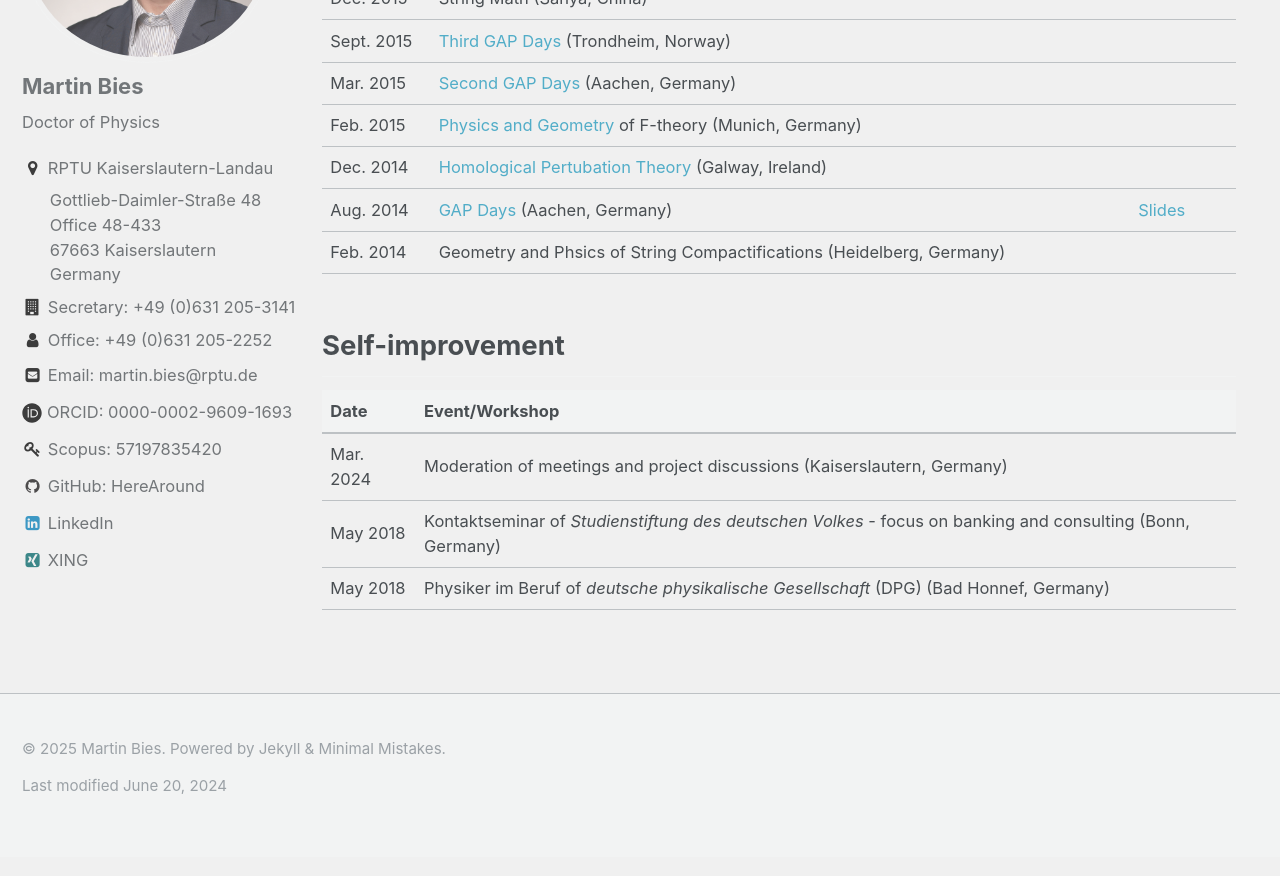
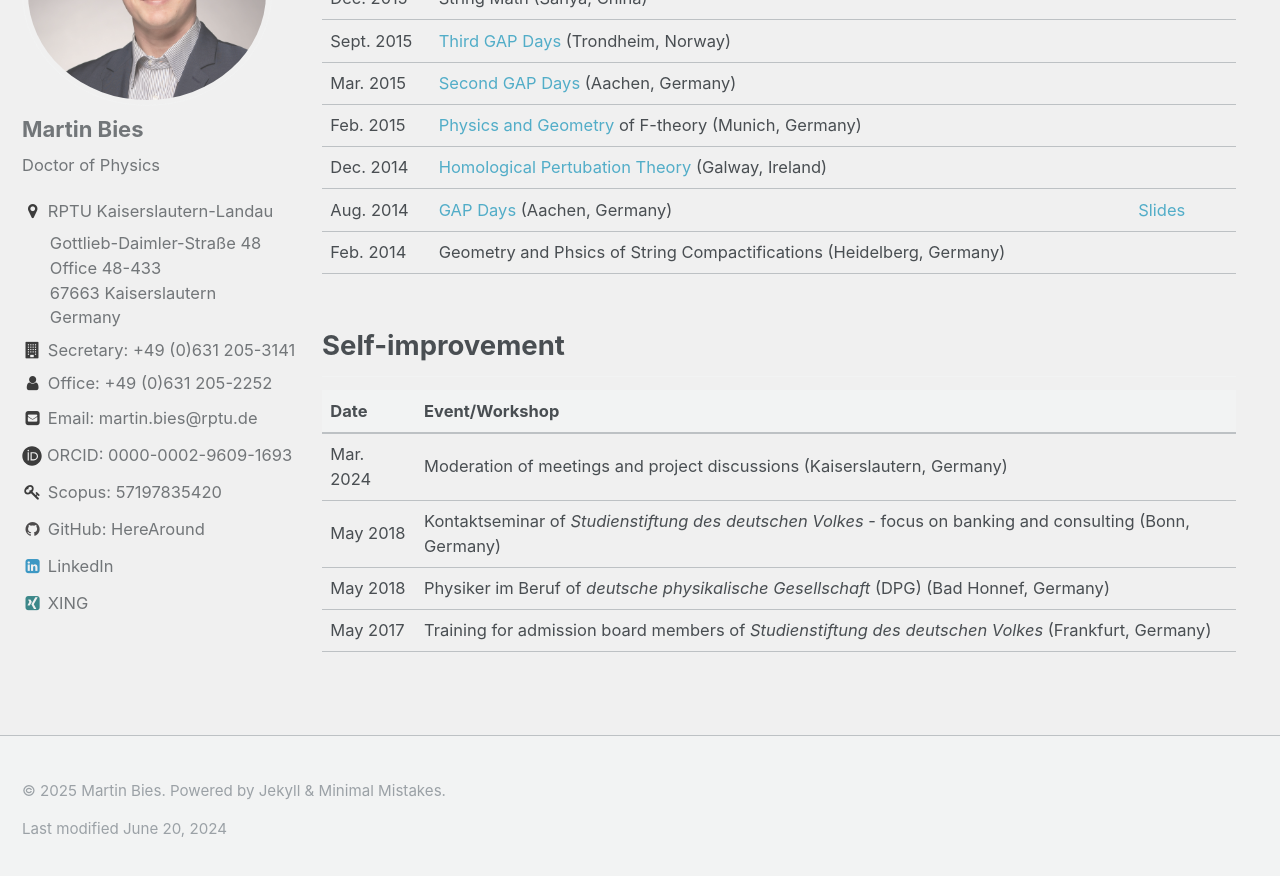
Before and after one commit to MartinBies/MartinBies.github.io, a Jekyll site: the page built from _pages/events.md, in a window 1280 px wide and 900 px high, scrolled down 2256 px. Shown: the top 876 px of the window. Built offline with Jekyll 4.4.1, drawn with Linux system fonts in a browser that asks for light colours.

Commit message:
Add one more event

```diff
--- a/_pages/events.md
+++ b/_pages/events.md
@@ -69,3 +69,4 @@ permalink: /events/
 | Mar. 2024 | Moderation of meetings and project discussions (Kaiserslautern, Germany) |
 | May 2018 | Kontaktseminar of *Studienstiftung des deutschen Volkes* - focus on banking and consulting (Bonn, Germany) |
 | May 2018 | Physiker im Beruf of *deutsche physikalische Gesellschaft* (DPG) (Bad Honnef, Germany) |
+| May 2017 | Training for admission board members of *Studienstiftung des deutschen Volkes* (Frankfurt, Germany)
```
